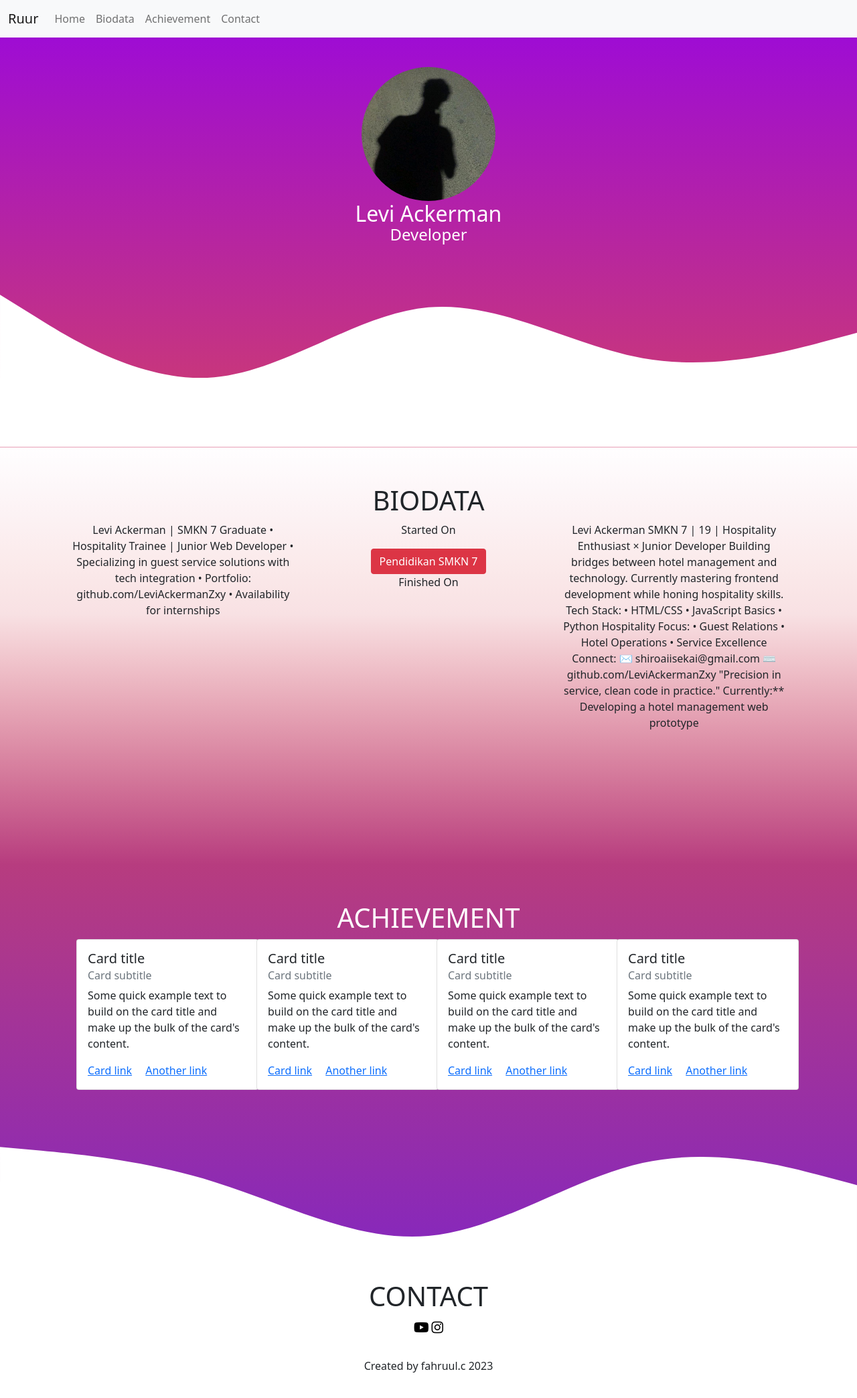
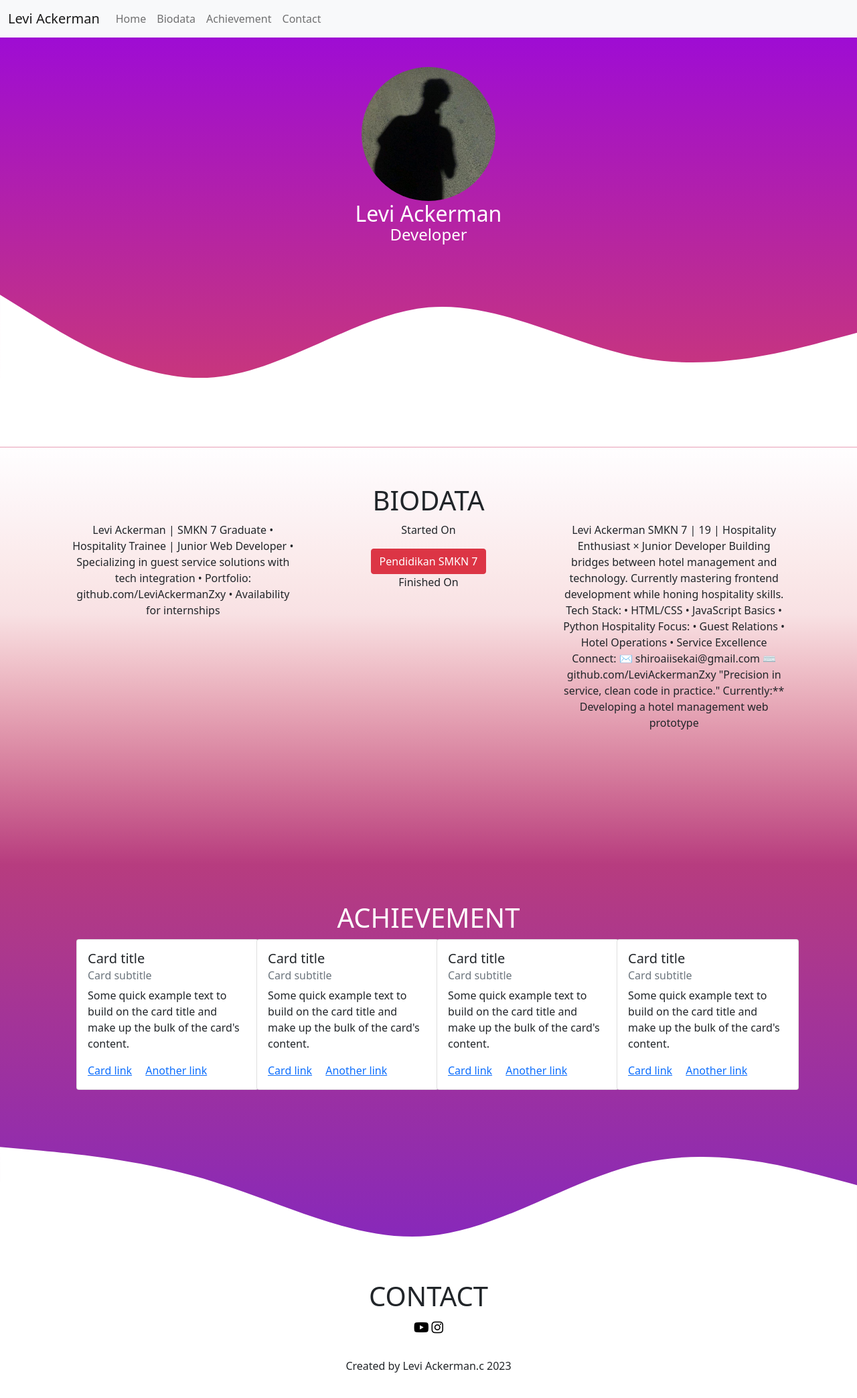
Before and after one commit to LeviAckermanZxy/Profile-website, a plain HTML site: page index.html in a window 1280 px wide. Shown: the whole page at 67% size. Drawn offline with nearby package versions, Linux system fonts and the light colour scheme.

Commit message:
Update index.html

```diff
--- a/index.html
+++ b/index.html
@@ -26,7 +26,7 @@
   <body>
     <nav class="navbar navbar-expand-lg navbar-light bg-light fixed-top">
       <div class="container-fluid">
-        <a class="navbar-brand" href="#">Ruur</a>
+        <a class="navbar-brand" href="#">Levi Ackerman</a>
         <button
           class="navbar-toggler"
           type="button"
@@ -231,7 +231,7 @@ Currently:** Developing a hotel management web prototype
         <a href="#"><i class="fab fa-youtube"></i></a>
         <a href="#"><i class="fab fa-instagram"></i></a>
       </div>
-      <p class="text-center watermark">Created by fahruul.c 2023</p>
+      <p class="text-center watermark">Created by Levi Ackerman.c 2023</p>
     </section>
 
     <!-- Optional JavaScript; choose one of the two! -->
```
